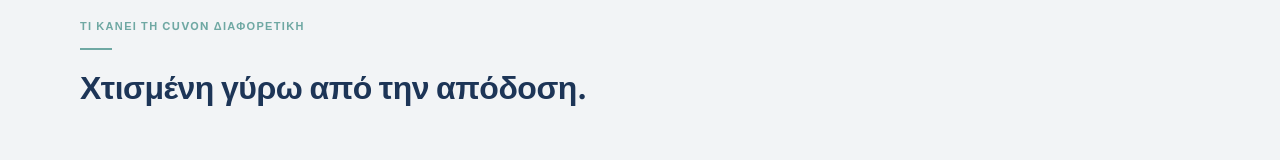
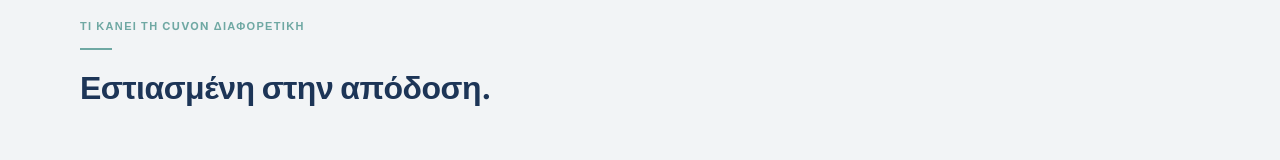
Before and after one commit to Cuvon/cuvon.gr, a Next.js app: page /gr in a window 1280 px wide. Shown: the part 773-933 px from the top of the page. Built offline with nearby package versions, Linux system fonts and the light colour scheme; no server answers.

Commit message:
Update page.tsx

```diff
--- a/app/gr/page.tsx
+++ b/app/gr/page.tsx
@@ -66,7 +66,7 @@ export default function GrHomePage() {
           <div className="section-header">
             <SectionLabel>Τι κάνει τη Cuvon διαφορετική</SectionLabel>
             <h2 className="text-h2 text-deep-blue mt-5 mb-4">
-              Χτισμένη γύρω από την απόδοση.
+              Εστιασμένη στην απόδοση.
             </h2>
           </div>
           <div className="grid grid-cols-1 md:grid-cols-3 gap-8">
```
